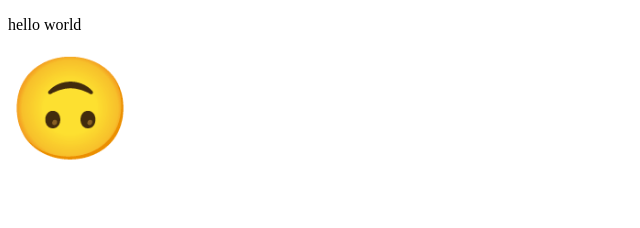
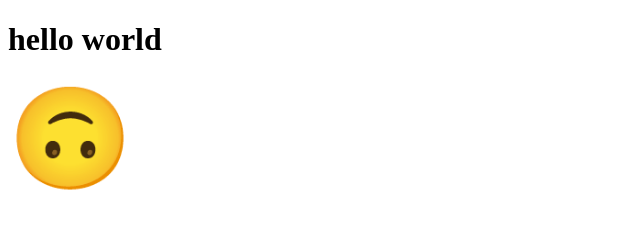
Before and after one commit to joshuavisperas/My_First_Repo, a plain HTML site: page index.html in a window 1280 px wide. Shown: the whole page, without its empty margins (0-640 px from the left). Drawn offline with Linux system fonts and the light colour scheme.

Commit message:
Update index.html

```diff
--- a/index.html
+++ b/index.html
@@ -7,7 +7,7 @@
     <title>test webpage</title>
 </head>
 <body>
-    <p>hello world</p>
+    <h1>hello world<h1>
     <span style='font-size:100px;'>&#128579;</span>
 </body>
 </html>
```
